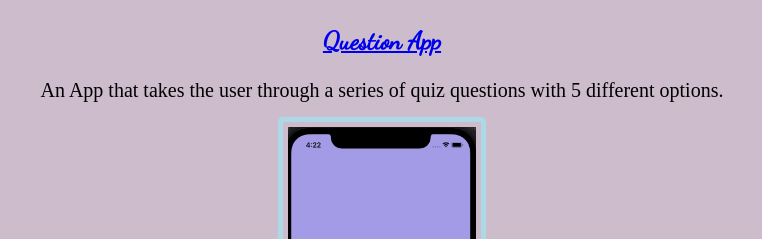
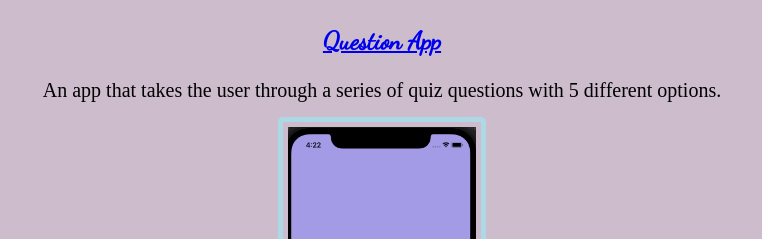
Before and after one commit to shrijagundlapally/Portfolio, a plain HTML site: page portfolio.html in a window 1280 px wide. Shown: the part 702-941 px from the top of the page, 258-1020 px from the left. Drawn offline with Linux system fonts and the light colour scheme; a script that the page names is missing.

Commit message:
Update portfolio.html

```diff
--- a/portfolio.html
+++ b/portfolio.html
@@ -47,7 +47,7 @@
 
       <h2 class="questionAppTitle"><a href="https://github.com/shrijagundlapally/Question-App">Question App</a></h2>
 
-      <p>An App that takes the user through a series of quiz questions with 5 different options.
+      <p>An app that takes the user through a series of quiz questions with 5 different options.
 </p>
       <img src="assets/Question App.png" alt="A screenshot of homescreen of the Question App" id="questionPic">
 
```
